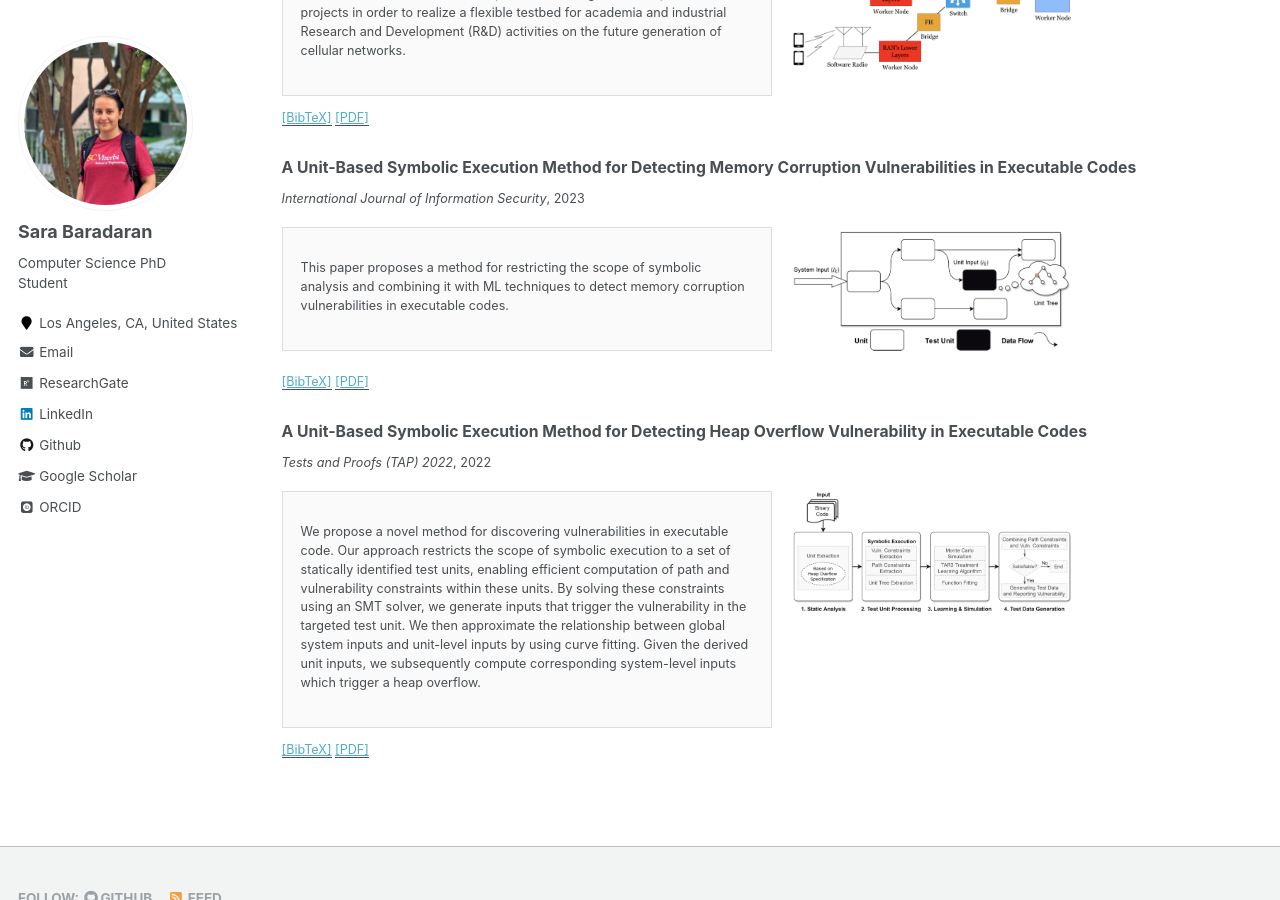
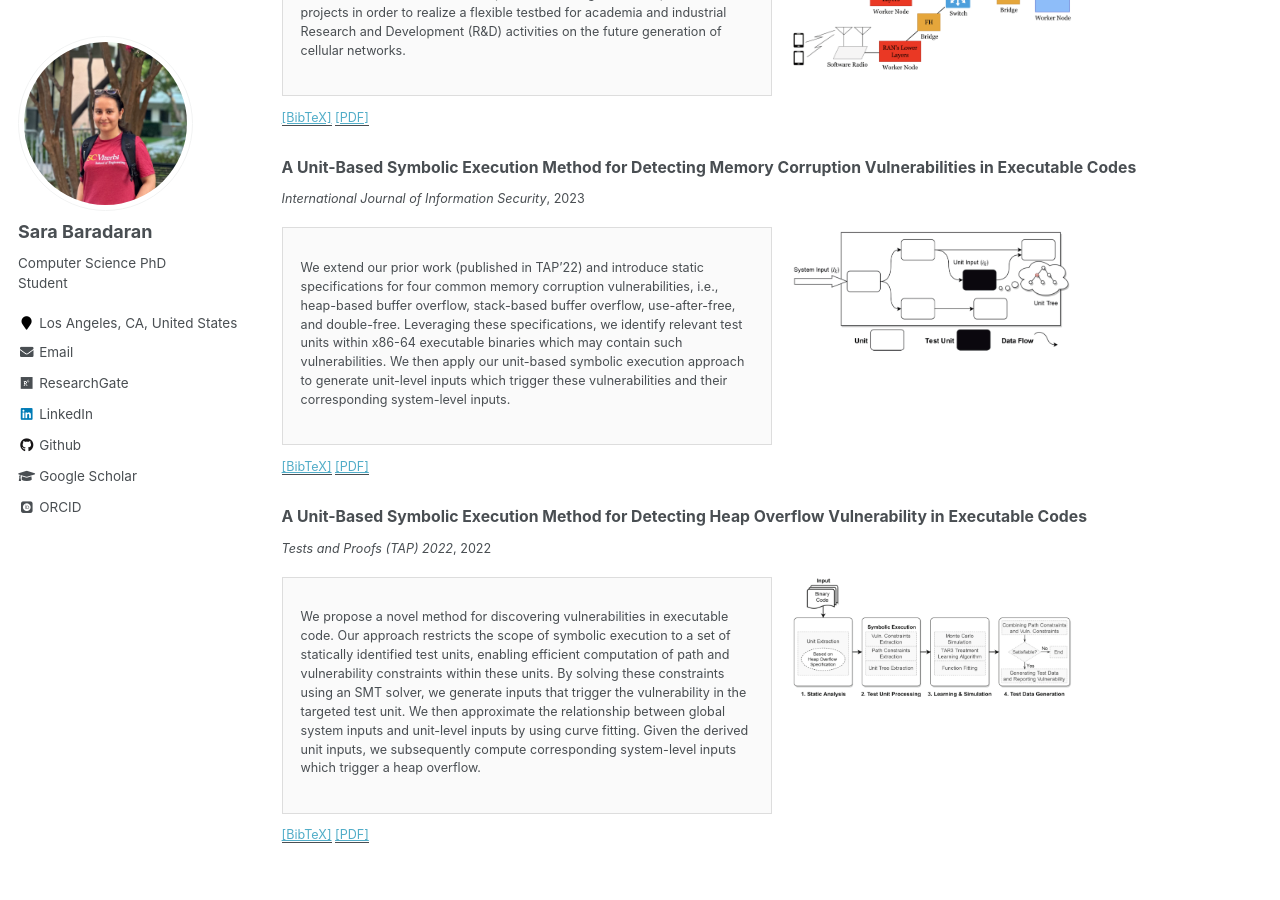
Before and after one commit to SaraBaradaran/SaraBaradaran.github.io, a Jekyll site: the page built from _pages/publications.md, in a window 1280 px wide and 900 px high, scrolled down 1377 px. Built offline with Jekyll 4.4.1, drawn with Linux system fonts in a browser that asks for light colours; some web fonts are replaced.

Commit message:
Update UbSym.md

```diff
--- a/_publications/UbSym.md
+++ b/_publications/UbSym.md
@@ -1,7 +1,7 @@
 ---
 title: "A Unit-Based Symbolic Execution Method for Detecting Memory Corruption Vulnerabilities in Executable Codes"
 collection: publications
-excerpt: 'This paper proposes a method for restricting the scope of symbolic analysis and combining it with ML techniques to detect memory corruption vulnerabilities in executable codes.'
+excerpt: 'We extend our prior work (published in TAP’22) and introduce static specifications for four common memory corruption vulnerabilities, i.e., heap-based buffer overflow, stack-based buffer overflow, use-after-free, and double-free. Leveraging these specifications, we identify relevant test units within x86-64 executable binaries which may contain such vulnerabilities. We then apply our unit-based symbolic execution approach to generate unit-level inputs which trigger these vulnerabilities and their corresponding system-level inputs.'
 date: 2023-11-01
 venue: 'International Journal of Information Security'
 image: 'https://raw.githubusercontent.com/SaraBaradaran/SaraBaradaran.github.io/master/papers/UbSym.png'
```
